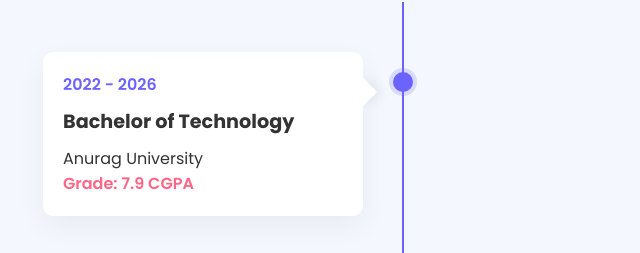
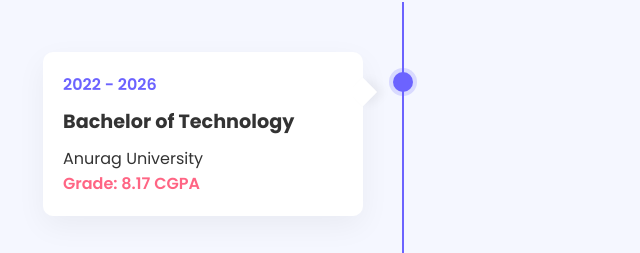
Before and after one commit to akhil-munukuntla/Akhil-Portfolio, a plain HTML site: page index.html in a window 1280 px wide. Shown: the part 1818-2071 px from the top of the page, 237-877 px from the left. Drawn offline with nearby package versions, Linux system fonts and the light colour scheme; animation ran at ten frames a second.

Commit message:
Update index.html

```diff
--- a/index.html
+++ b/index.html
@@ -789,7 +789,7 @@
                         <div class="timeline-date">2022 - 2026</div>
                         <h3 class="timeline-title">Bachelor of Technology</h3>
                         <p>Anurag University</p>
-                        <p class="timeline-grade">Grade: 7.9 CGPA</p>
+                        <p class="timeline-grade">Grade: 8.17 CGPA</p>
                     </div>
                 </div>
                 <div class="timeline-item">
@@ -1098,4 +1098,5 @@
         sr.reveal('.contact-item, .social-links', {interval: 100});
     </script>
 </body>
+
 </html>
```
